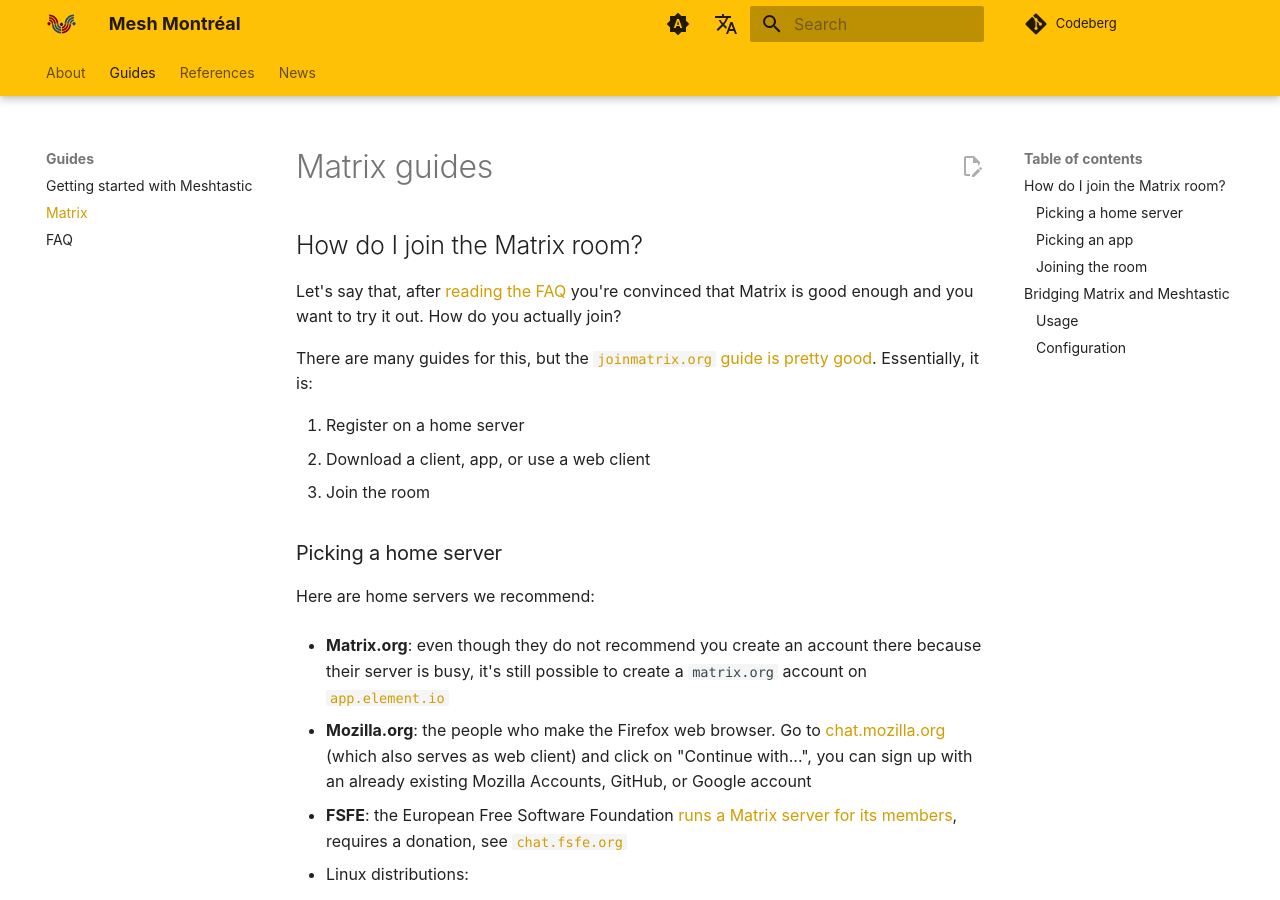
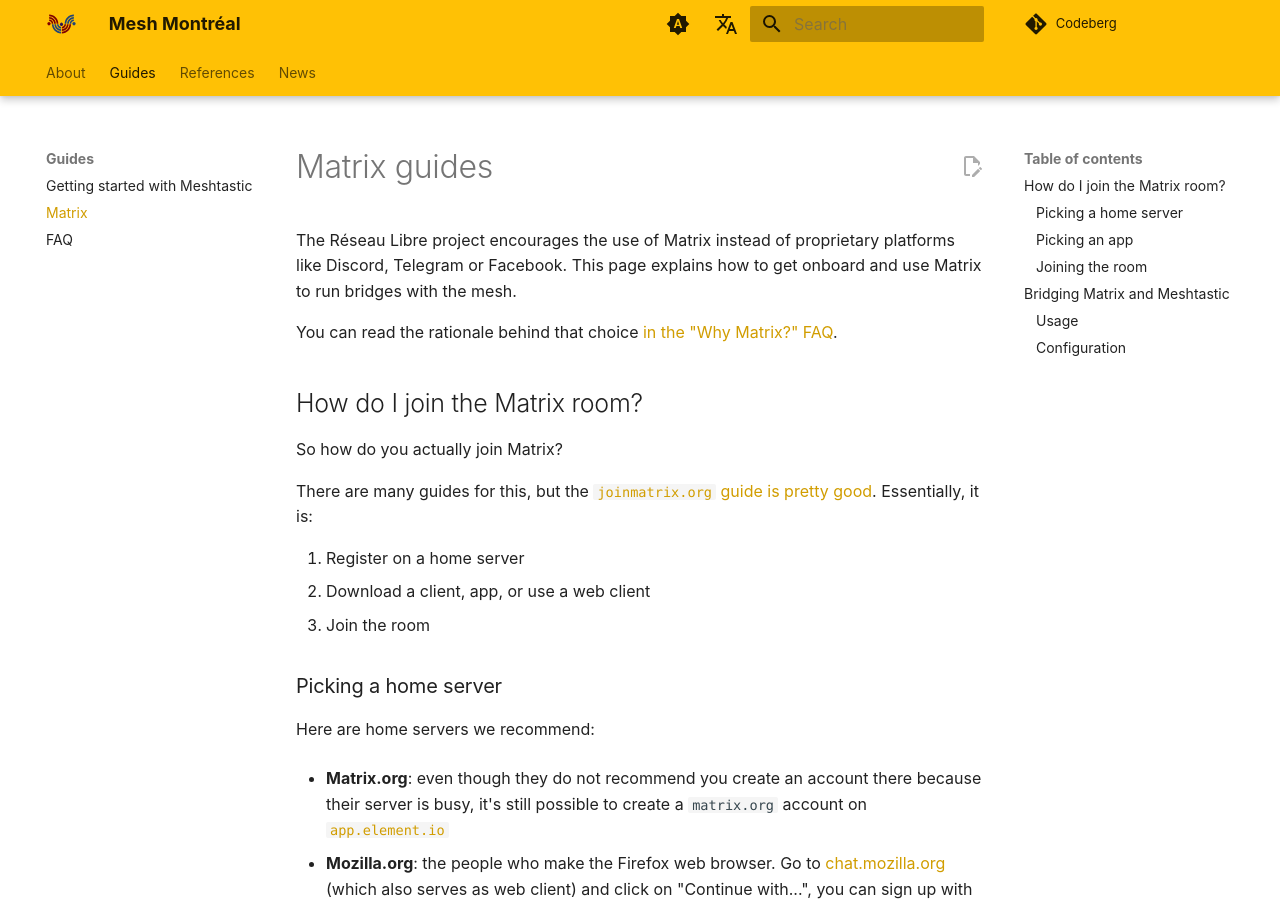
Before and after one commit to ReseauLibre/lora.reseaulibre.ca, an MkDocs documentation site: the page built from docs/guides/matrix.md, in a window 1280 px wide and 900 px high. Built offline with MkDocs 1.6.1 and Material for MkDocs 9.7.7, drawn with Linux system fonts in a browser that asks for light colours; plug-ins that fetch from the network failed and are left out; comment, search, counter and statistics services are not loaded; some of the changed text lies outside the part shown.

Commit message:
improve landing on the matrix page

```diff
--- a/docs/guides/matrix.md
+++ b/docs/guides/matrix.md
@@ -1,10 +1,16 @@
 # Matrix guides
+
+The Réseau Libre project encourages the use of Matrix instead of
+proprietary platforms like Discord, Telegram or Facebook. This page
+explains how to get onboard and use Matrix to run bridges with the
+mesh.
+
+You can read the rationale behind that choice [in the "Why Matrix?"
+FAQ](faq.md#why-matrix).
 
 ## How do I join the Matrix room?
 
-Let's say that, after [reading the FAQ](faq.md#why-matrix) you're convinced that
-Matrix is good enough and you want to try it out. How do you actually
-join?
+So how do you actually join Matrix?
 
 There are many guides for this, but the [`joinmatrix.org` guide is
 pretty good](https://joinmatrix.org/). Essentially, it is:
@@ -73,6 +79,9 @@
 If not, you can type `/join #reseaulibre:matrix.org` in any chat
 window, or enter the `#reseaulibre:matrix.org` URL in the "join" (in
 element it's "Search") interface of your client.
+
+This is the main room, but there are other rooms in the space,
+[`#reseaulibre-space:matrix.org` Matrix room](https://matrix.to/#/#reseaulibre-space:matrix.org).
 
 ## Bridging Matrix and Meshtastic
 
```
